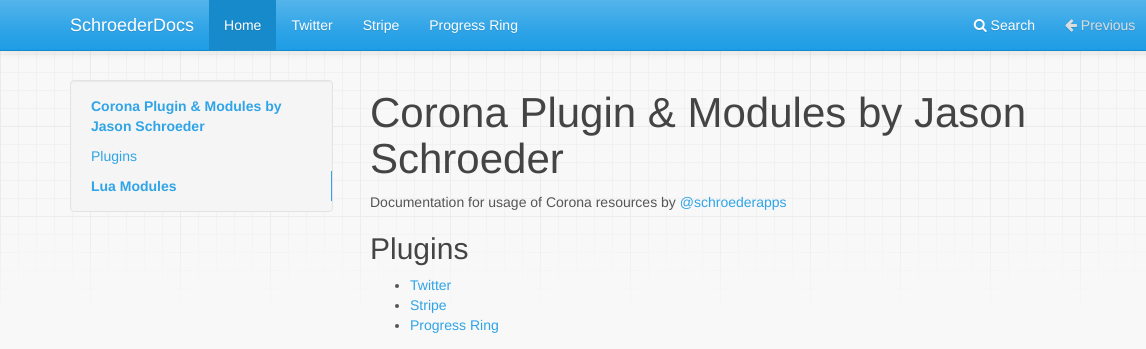
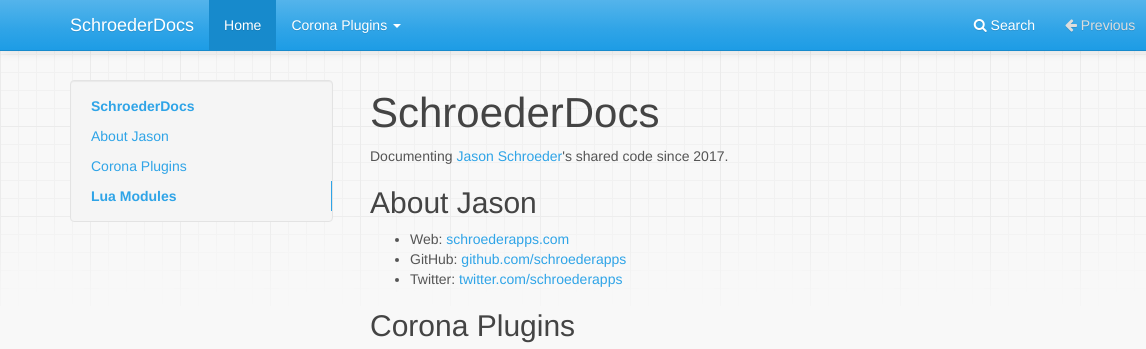
Before and after one commit to schroederapps/schroederapps.github.io, a plain HTML site: page index.html in a window 1280 px wide. Shown: the top 349 px of the page, 0-1146 px from the left. Drawn offline with Linux system fonts and the light colour scheme; no server answers.

Commit message:
add more content

```diff
--- a/index.html
+++ b/index.html
@@ -48,14 +48,22 @@
                     <li class="active">
                         <a href=".">Home</a>
                     </li>
+                    <li class="dropdown">
+                        <a href="#" class="dropdown-toggle" data-toggle="dropdown">Corona Plugins <b class="caret"></b></a>
+                        <ul class="dropdown-menu">
+
 <li >
     <a href="twitter/">Twitter</a>
 </li>
+
 <li >
     <a href="stripe/">Stripe</a>
 </li>
+
 <li >
     <a href="progress_ring/">Progress Ring</a>
+</li>
+                        </ul>
                     </li>
                 </ul>
 
@@ -83,16 +91,23 @@
         <div class="container">
                 <div class="col-md-3"><div class="bs-sidebar hidden-print affix well" role="complementary">
     <ul class="nav bs-sidenav">
-        <li class="main active"><a href="#corona-plugin-modules-by-jason-schroeder">Corona Plugin &amp; Modules by Jason Schroeder</a></li>
-            <li><a href="#plugins">Plugins</a></li>
+        <li class="main active"><a href="#schroederdocs">SchroederDocs</a></li>
+            <li><a href="#about-jason">About Jason</a></li>
+            <li><a href="#corona-plugins">Corona Plugins</a></li>
             <li><a href="#lua-modules">Lua Modules</a></li>
     </ul>
 </div></div>
                 <div class="col-md-9" role="main">
 
-<h1 id="corona-plugin-modules-by-jason-schroeder">Corona Plugin &amp; Modules by Jason Schroeder</h1>
-<p>Documentation for usage of Corona resources by <a href="http://twitter.com/schroederapps">@schroederapps</a></p>
-<h2 id="plugins">Plugins</h2>
+<h1 id="schroederdocs">SchroederDocs</h1>
+<p>Documenting <a href="http://schroederapps.com">Jason Schroeder</a>'s shared code since 2017.</p>
+<h2 id="about-jason">About Jason</h2>
+<ul>
+<li>Web: <a href="http://schroederapps.com">schroederapps.com</a></li>
+<li>GitHub: <a href="http://github.com/schroederapps">github.com/schroederapps</a></li>
+<li>Twitter: <a href="http://twitter.com/schroederapps">twitter.com/schroederapps</a></li>
+</ul>
+<h2 id="corona-plugins">Corona Plugins</h2>
 <ul>
 <li><a href="./twitter/">Twitter</a></li>
 <li><a href="./stripe/">Stripe</a></li>
@@ -180,5 +195,5 @@
 
 <!--
 MkDocs version : 0.17.2
-Build Date UTC : 2017-12-17 05:10:47
+Build Date UTC : 2017-12-17 13:44:32
 -->
--- a/search/search_index.json
+++ b/search/search_index.json
@@ -2,18 +2,23 @@
     "docs": [
         {
             "location": "/",
-            "text": "Corona Plugin \n Modules by Jason Schroeder\n\n\nDocumentation for usage of Corona resources by \n@schroederapps\n\n\nPlugins\n\n\n\n\nTwitter\n\n\nStripe\n\n\nProgress Ring\n\n\n\n\nLua Modules",
+            "text": "SchroederDocs\n\n\nDocumenting \nJason Schroeder\n's shared code since 2017.\n\n\nAbout Jason\n\n\n\n\nWeb: \nschroederapps.com\n\n\nGitHub: \ngithub.com/schroederapps\n\n\nTwitter: \ntwitter.com/schroederapps\n\n\n\n\nCorona Plugins\n\n\n\n\nTwitter\n\n\nStripe\n\n\nProgress Ring\n\n\n\n\nLua Modules",
             "title": "Home"
         },
         {
-            "location": "/#corona-plugin-modules-by-jason-schroeder",
-            "text": "Documentation for usage of Corona resources by  @schroederapps",
-            "title": "Corona Plugin &amp; Modules by Jason Schroeder"
+            "location": "/#schroederdocs",
+            "text": "Documenting  Jason Schroeder 's shared code since 2017.",
+            "title": "SchroederDocs"
         },
         {
-            "location": "/#plugins",
+            "location": "/#about-jason",
+            "text": "Web:  schroederapps.com  GitHub:  github.com/schroederapps  Twitter:  twitter.com/schroederapps",
+            "title": "About Jason"
+        },
+        {
+            "location": "/#corona-plugins",
             "text": "Twitter  Stripe  Progress Ring",
-            "title": "Plugins"
+            "title": "Corona Plugins"
         },
         {
             "location": "/#lua-modules",
@@ -52,7 +57,7 @@
         },
         {
             "location": "/progress_ring/",
-            "text": "Progress Ring Plugin for Corona\n\n\nsection header\n\n\nStandard paragraph\n\n\n\n\nblockquote\n\n\n\n\nitalics\n\n\nbold\n\n\ninline code\n\n\ndouble-indent for code block.\n\n\n\nlinked text",
+            "text": "Progress Ring Plugin for Corona\n\n\nsection header\n\n\nStandard paragraph\n\n\n\n\nblockquote\n\n\n\n\nitalics\n\n\nbold\n\n\ninline code\n\n\ntriple-backtick for code block.\n\n\n\n\nlinked text",
             "title": "Progress Ring"
         },
         {
@@ -62,7 +67,7 @@
         },
         {
             "location": "/progress_ring/#section-header",
-            "text": "Standard paragraph   blockquote   italics  bold  inline code  double-indent for code block.  linked text",
+            "text": "Standard paragraph   blockquote   italics  bold  inline code  triple-backtick for code block.  linked text",
             "title": "section header"
         }
     ]
--- a/sitemap.xml
+++ b/sitemap.xml
@@ -10,21 +10,18 @@
 
 
 
+
     <url>
      <loc>/twitter/</loc>
      <lastmod>2017-12-17</lastmod>
      <changefreq>daily</changefreq>
     </url>
 
-
-
     <url>
      <loc>/stripe/</loc>
      <lastmod>2017-12-17</lastmod>
      <changefreq>daily</changefreq>
     </url>
-
-
 
     <url>
      <loc>/progress_ring/</loc>
@@ -33,4 +30,5 @@
     </url>
 
 
+
 </urlset>
```
Also changed, not shown: 404.html (+8 -0 lines), progress_ring/index.html (+10 -1 lines), stripe/index.html (+8 -0 lines), twitter/index.html (+8 -0 lines). Lines whose indentation alone changed are shown as unchanged.
